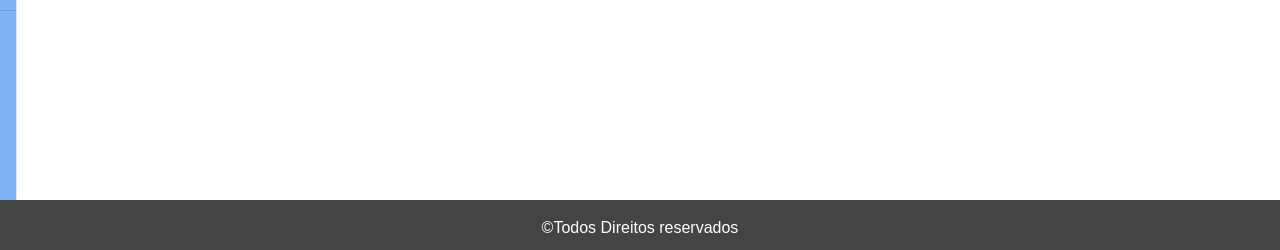
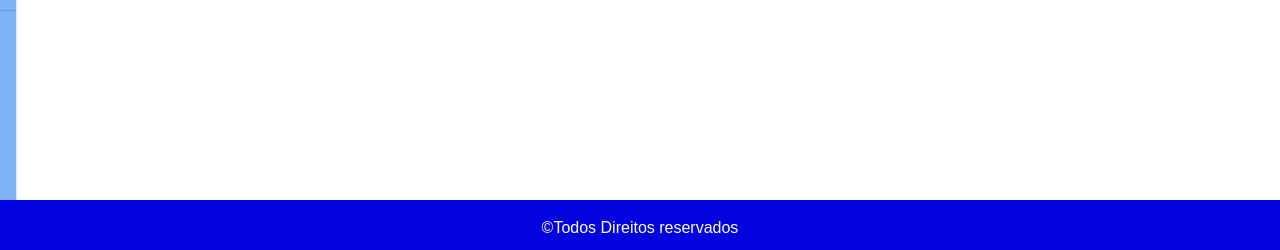
Before and after one commit to Hitagi71/ProjetoHospital, a PHP site: page /home.html in a window 1280 px wide. Shown: the part 550-800 px from the top of the page. Run offline with PHP 8.4, Linux system fonts and the light colour scheme.

Commit message:
Footer em azul

```diff
--- a/css/style.css
+++ b/css/style.css
@@ -67,7 +67,7 @@
   footer {
       width: 100%;
       height: 50px;
-      background-color: rgb(68, 68, 68);
+      background-color: rgb(3, 3, 223);
       bottom: 0px;
       position: fixed;
   }
```
